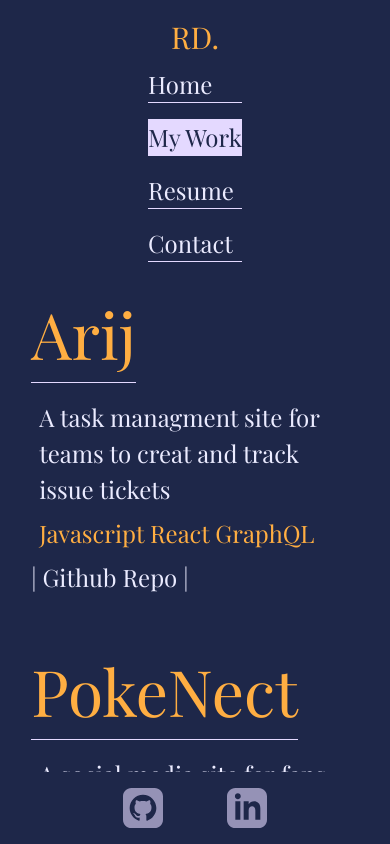
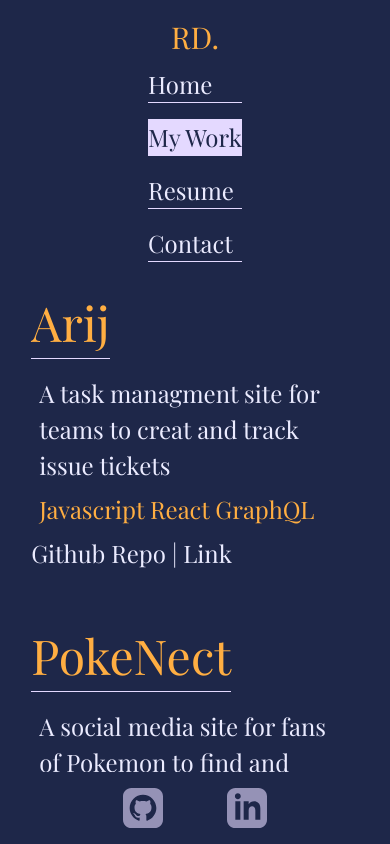
Before and after one commit to ReeceDevenney/Reece-Devenney-Portfolio, a React (Create React App) app: page / in a window 390 px wide. Both pictures are taken after a click on the item "My Work". Shown: the top 844 px of the page. Built offline with nearby package versions, Linux system fonts and the light colour scheme.

Commit message:
resized my work page for mobile

```diff
--- a/src/components/Contact/index.js
+++ b/src/components/Contact/index.js
@@ -6,33 +6,9 @@
     const { name, email, message } = formState;
 
     const [errorMessage, setErrorMessage] = useState(false);
-
-    function validateEmail(email) {
-        var re = /^(([^<>()[\]\\.,;:\s@"]+(\.[^<>()[\]\\.,;:\s@"]+)*)|(".+"))@((\[[0-9]{1,3}\.[0-9]{1,3}\.[0-9]{1,3}\.[0-9]{1,3}\])|(([a-zA-Z\-0-9]+\.)+[a-zA-Z]{2,}))$/;
-        return re.test(String(email).toLowerCase());
-      }
-
     function handleChange(e) {
             setFormState({ ...formState, [e.target.name]: e.target.value });
     }
-
-    // console.log(e.target.value)
-    //     if (e.target.name === 'user_email') {
-    //         const isValid = validateEmail(e.target.value);
-    //         if (!isValid) {
-    //             setErrorMessage('Your email is invalid.');
-    //         } else {
-    //             setErrorMessage('');
-    //         }
-
-    //     } else {
-    //         if (!e.target.value.length) {
-    //             setErrorMessage(`${e.target.name} is required.`);
-    //         } else {
-    //             setErrorMessage('');
-    //         }
-    //     }
-    //     if (!errorMessage)
 
     const form = useRef();
 
--- a/src/components/Mywork/index.js
+++ b/src/components/Mywork/index.js
@@ -26,7 +26,10 @@
                         <a href={project.live} target='_blank' rel="noreferrer"><h2>{project.name}</h2></a>
                         <p>{project.description}</p>
                         <p className="techUsed">{project.tech}</p>
-                        <a href={project.github} target='_blank' rel="noreferrer">| Github Repo |</a>
+                        <div>
+                        <a href={project.github} target='_blank' rel="noreferrer"> Github Repo | </a>
+                        <a href={project.live} target='_blank' rel="noreferrer"> Link </a>
+                        </div>
                     </div>
                 </div>
             ))}
--- a/src/index.css
+++ b/src/index.css
@@ -356,4 +356,8 @@
   #contact {
     width: 80%;
   }
+
+  h2 {
+    font-size: 48px;
+  }
 }
```
